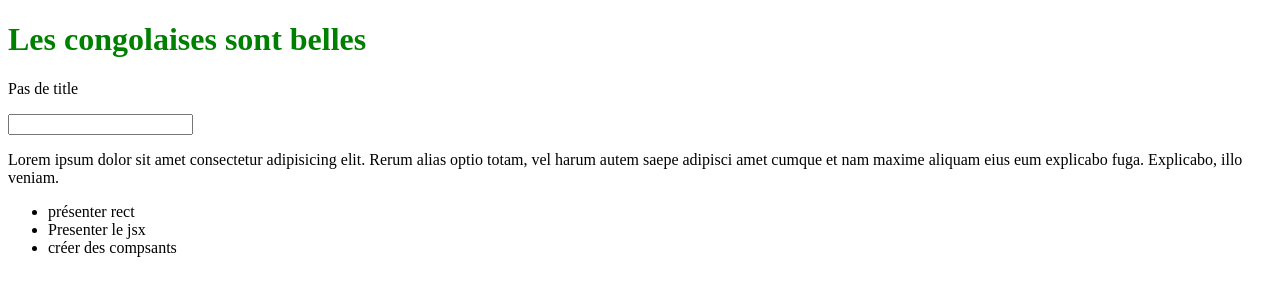
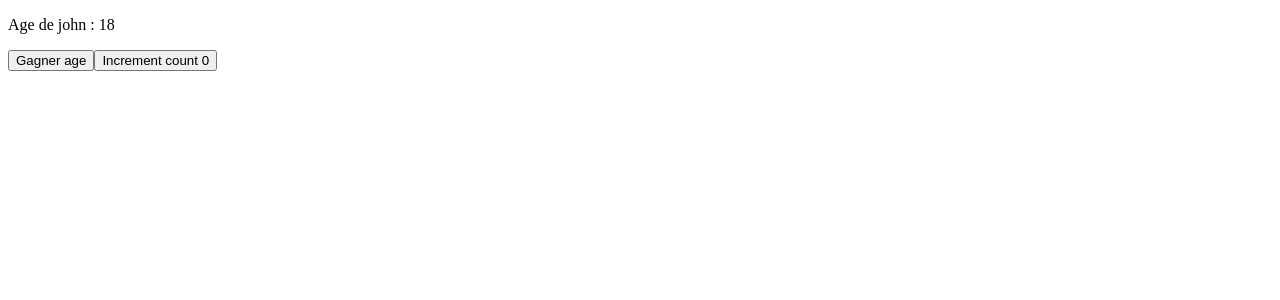
Before and after one commit to dzeko003/formation-react, a React (Vite) app: page / in a window 1280 px wide. Shown: the top 300 px of the page. Built offline with nearby package versions, Linux system fonts and the light colour scheme.

Commit message:
comprendre le hook use state

```diff
--- a/src/App.jsx
+++ b/src/App.jsx
@@ -1,55 +1,33 @@
-const title = "Bonjour les gens";
-
-const style = { color: "red", backgroundColor: "blue" };
-
-const showTitle = false;
-
-const todos = [
-  'présenter rect',
-  'Presenter le jsx',
-  'créer des compsants'
-]
+import { useState } from "react";
 
 function App() {
-  const handleClick = (e) => {
-    console.log(e);
-    alert(" J'ai cliqué sur le titre");
-  };
+
+  const [count , setCount] = useState(0)
+
+    const [person , setPerson] = useState({
+      firstName : 'john',
+      lastName : 'Doe',
+      age : 18
+    })
+
+
+  const incrementAge = () =>{
+
+    setPerson({...person , age:person.age +1})
+
+  }
+
+  const incrementCount = () =>{
+      setCount(count +1)
+  }
 
   return (
     <>
-      <Title color='green' id='greenTitle' className='green'>Les congolaises sont belles</Title>
-      {showTitle ?
-        (
-        <h1 onClick={handleClick} id="title" className="title" style={style}>
-          {title}
-        </h1>
-        ) :
-
-        (
-        <p>Pas de title</p>
-        )
-      }
-
-      <input type="text" />
-      <p>
-        Lorem ipsum dolor sit amet consectetur adipisicing elit. Rerum alias
-        optio totam, vel harum autem saepe adipisci amet cumque et nam maxime
-        aliquam eius eum explicabo fuga. Explicabo, illo veniam.
-      </p>
-
-      <ul>
-        {todos.map(todo => (<li key={todo}>{todo}</li>))}
-      </ul>
+      <p> Age de {person.firstName} : {person.age}</p>
+      <button onClick={incrementAge}>Gagner age</button>
+      <button onClick={incrementCount}>Increment count {count}</button>
     </>
   );
 }
 
-function Title({color , children , hidden , ...props}){
-  if(hidden){
-    return null
-  }
-  return <h1 style={{color:color}} {...props}>{children}</h1>
-}
-
 export default App;
```
